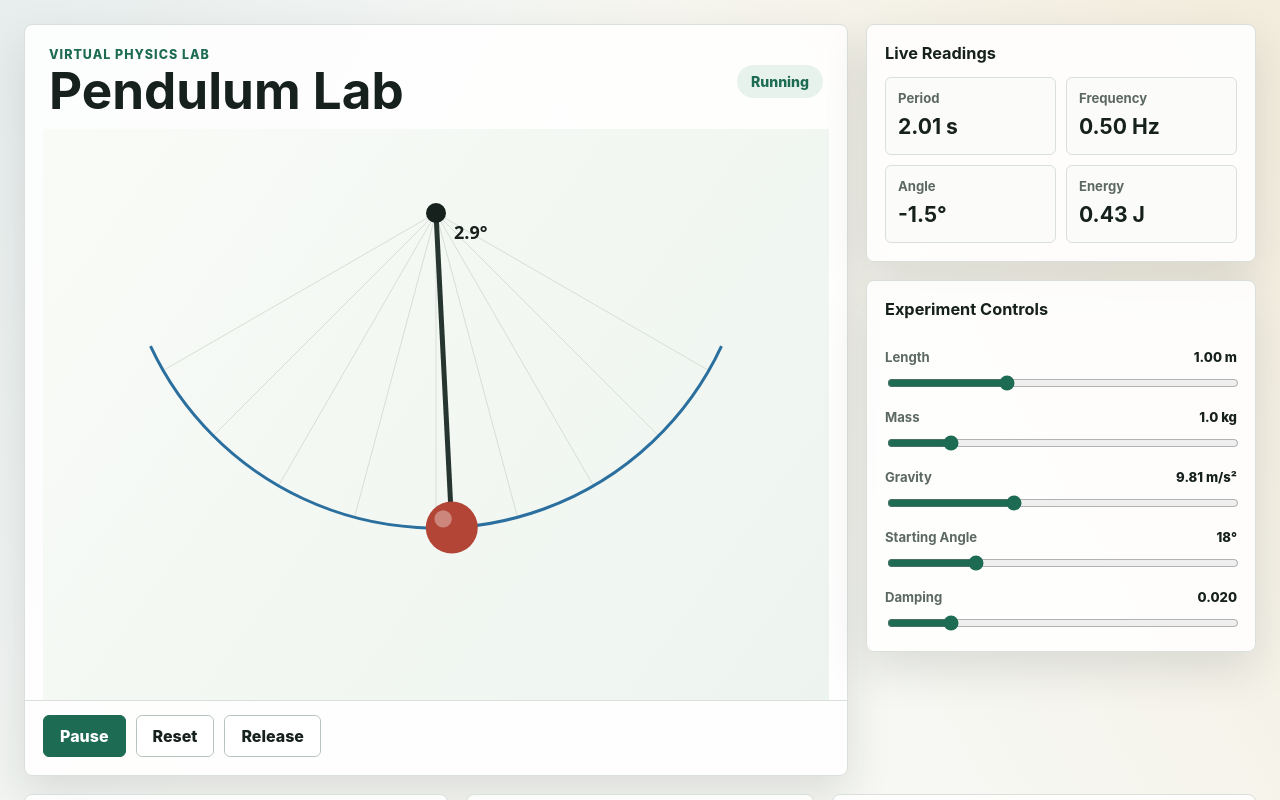
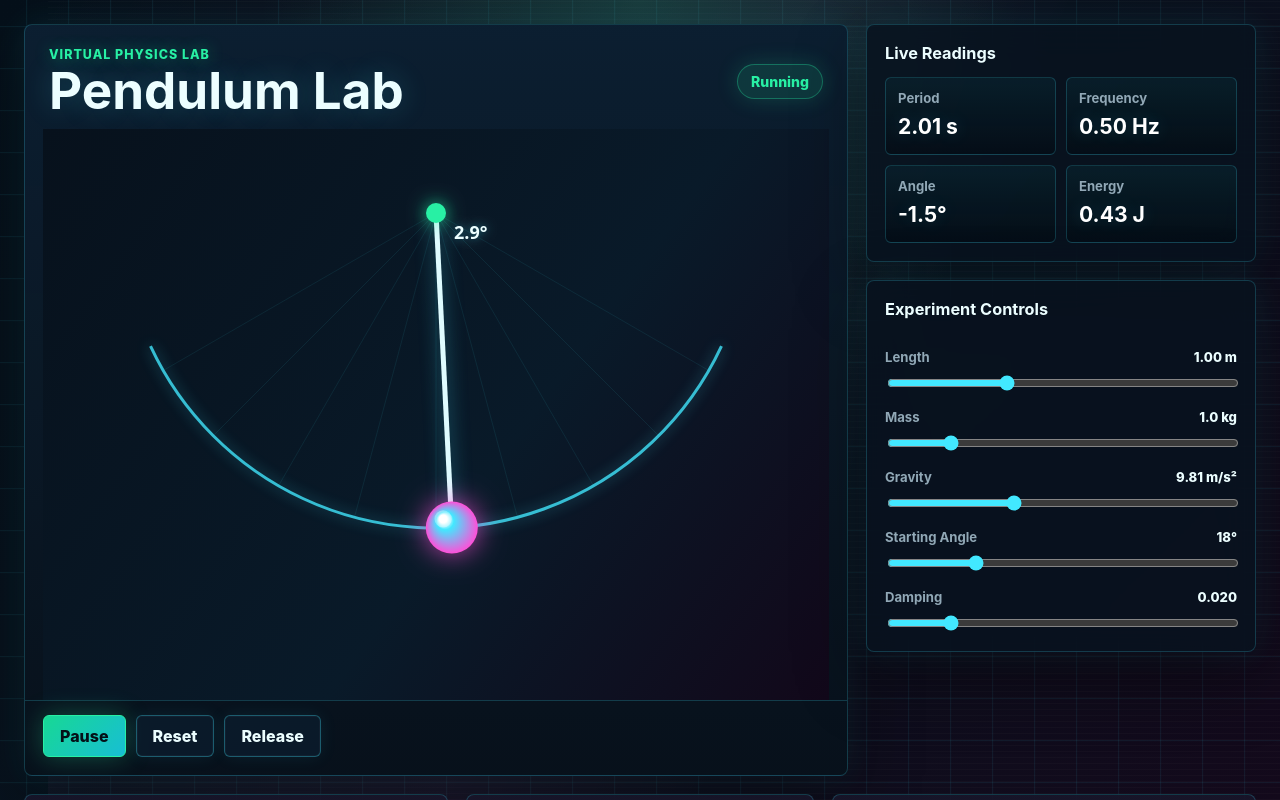
Before and after one commit to keshavsai212/pendulum-experiment, a React (Vite) app: page / in a window 1280 px wide. Shown: the top 800 px of the page. Built offline with nearby package versions, Linux system fonts and the light colour scheme.

Commit message:
Add dark neon pendulum theme

```diff
--- a/src/main.jsx
+++ b/src/main.jsx
@@ -73,12 +73,13 @@ function drawPendulum(ctx, width, height, theta, config) {
   ctx.clearRect(0, 0, width, height);
 
   const gradient = ctx.createLinearGradient(0, 0, width, height);
-  gradient.addColorStop(0, "#f9fbf7");
-  gradient.addColorStop(1, "#edf4ef");
+  gradient.addColorStop(0, "#07111c");
+  gradient.addColorStop(0.58, "#091a29");
+  gradient.addColorStop(1, "#12081a");
   ctx.fillStyle = gradient;
   ctx.fillRect(0, 0, width, height);
 
-  ctx.strokeStyle = "#d8ded8";
+  ctx.strokeStyle = "rgba(66, 232, 255, 0.08)";
   ctx.lineWidth = 1;
   for (let angle = -60; angle <= 60; angle += 15) {
     const rad = degreesToRadians(angle);
@@ -88,45 +89,64 @@ function drawPendulum(ctx, width, height, theta, config) {
     ctx.stroke();
   }
 
-  ctx.strokeStyle = "#2b6f9f";
+  ctx.strokeStyle = "rgba(66, 232, 255, 0.78)";
   ctx.lineWidth = 3;
+  ctx.shadowColor = "rgba(66, 232, 255, 0.55)";
+  ctx.shadowBlur = 14;
   ctx.beginPath();
   ctx.arc(pivot.x, pivot.y, pixelLength, Math.PI / 2 - degreesToRadians(65), Math.PI / 2 + degreesToRadians(65));
   ctx.stroke();
+  ctx.shadowBlur = 0;
 
-  ctx.strokeStyle = "#26352f";
+  ctx.strokeStyle = "#dffcff";
   ctx.lineWidth = 5;
+  ctx.shadowColor = "rgba(66, 232, 255, 0.5)";
+  ctx.shadowBlur = 18;
   ctx.beginPath();
   ctx.moveTo(pivot.x, pivot.y);
   ctx.lineTo(bob.x, bob.y);
   ctx.stroke();
+  ctx.shadowBlur = 0;
 
-  ctx.fillStyle = "#16201c";
+  ctx.fillStyle = "#28f0a4";
+  ctx.shadowColor = "rgba(40, 240, 164, 0.8)";
+  ctx.shadowBlur = 18;
   ctx.beginPath();
   ctx.arc(pivot.x, pivot.y, 10, 0, Math.PI * 2);
   ctx.fill();
+  ctx.shadowBlur = 0;
 
-  ctx.fillStyle = "#b24535";
+  const bobGradient = ctx.createRadialGradient(bob.x - bobRadius / 3, bob.y - bobRadius / 3, 4, bob.x, bob.y, bobRadius);
+  bobGradient.addColorStop(0, "#ffffff");
+  bobGradient.addColorStop(0.22, "#42e8ff");
+  bobGradient.addColorStop(1, "#ff4fd8");
+  ctx.fillStyle = bobGradient;
+  ctx.shadowColor = "rgba(255, 79, 216, 0.75)";
+  ctx.shadowBlur = 28;
   ctx.beginPath();
   ctx.arc(bob.x, bob.y, bobRadius, 0, Math.PI * 2);
   ctx.fill();
+  ctx.shadowBlur = 0;
 
   ctx.fillStyle = "rgba(255, 255, 255, 0.35)";
   ctx.beginPath();
   ctx.arc(bob.x - bobRadius / 3, bob.y - bobRadius / 3, bobRadius / 3, 0, Math.PI * 2);
   ctx.fill();
 
-  ctx.fillStyle = "#16201c";
+  ctx.fillStyle = "#ecfeff";
+  ctx.shadowColor = "rgba(66, 232, 255, 0.45)";
+  ctx.shadowBlur = 10;
   ctx.font = "700 18px system-ui";
   ctx.fillText(`${Math.abs(radiansToDegrees(theta)).toFixed(1)}°`, pivot.x + 18, pivot.y + 26);
+  ctx.shadowBlur = 0;
 }
 
 function drawGraph(ctx, width, height, samples) {
   ctx.clearRect(0, 0, width, height);
-  ctx.fillStyle = "#fbfcf9";
+  ctx.fillStyle = "rgba(4, 12, 20, 0.94)";
   ctx.fillRect(0, 0, width, height);
 
-  ctx.strokeStyle = "#d9dfda";
+  ctx.strokeStyle = "rgba(66, 232, 255, 0.12)";
   ctx.lineWidth = 1;
   for (let i = 1; i < 4; i += 1) {
     const y = (height / 4) * i;
@@ -136,8 +156,10 @@ function drawGraph(ctx, width, height, samples) {
     ctx.stroke();
   }
 
-  ctx.strokeStyle = "#1d6b52";
+  ctx.strokeStyle = "#28f0a4";
   ctx.lineWidth = 3;
+  ctx.shadowColor = "rgba(40, 240, 164, 0.55)";
+  ctx.shadowBlur = 10;
   ctx.beginPath();
   samples.forEach((sample, index) => {
     const x = (index / 159) * width;
@@ -149,8 +171,9 @@ function drawGraph(ctx, width, height, samples) {
     }
   });
   ctx.stroke();
+  ctx.shadowBlur = 0;
 
-  ctx.fillStyle = "#5c6862";
+  ctx.fillStyle = "#91a8b6";
   ctx.font = "700 14px system-ui";
   ctx.fillText("angle over time", 14, 24);
 }
--- a/src/styles.css
+++ b/src/styles.css
@@ -1,11 +1,15 @@
 :root {
-  color-scheme: light;
-  --ink: #16201c;
-  --muted: #5c6862;
-  --line: #d9dfda;
-  --paper: #f7f8f4;
-  --green: #1d6b52;
-  --shadow: 0 18px 45px rgba(23, 35, 30, 0.12);
+  color-scheme: dark;
+  --ink: #ecfeff;
+  --muted: #91a8b6;
+  --line: rgba(67, 229, 255, 0.2);
+  --paper: #061018;
+  --green: #28f0a4;
+  --cyan: #42e8ff;
+  --magenta: #ff4fd8;
+  --panel: rgba(8, 19, 31, 0.82);
+  --panel-strong: rgba(10, 27, 43, 0.92);
+  --shadow: 0 24px 70px rgba(0, 0, 0, 0.42), 0 0 34px rgba(66, 232, 255, 0.1);
 }
 
 * {
@@ -15,12 +19,58 @@
 body {
   margin: 0;
   min-height: 100vh;
-  background:
-    linear-gradient(120deg, rgba(43, 111, 159, 0.08), transparent 35%),
-    linear-gradient(240deg, rgba(212, 151, 47, 0.12), transparent 42%),
-    var(--paper);
+  background: var(--paper);
   color: var(--ink);
   font-family: Inter, ui-sans-serif, system-ui, -apple-system, BlinkMacSystemFont, "Segoe UI", sans-serif;
+  overflow-x: hidden;
+}
+
+body::before,
+body::after {
+  position: fixed;
+  inset: 0;
+  z-index: -1;
+  content: "";
+  pointer-events: none;
+}
+
+body::before {
+  background:
+    linear-gradient(rgba(66, 232, 255, 0.08) 1px, transparent 1px),
+    linear-gradient(90deg, rgba(66, 232, 255, 0.08) 1px, transparent 1px),
+    radial-gradient(ellipse at top, rgba(40, 240, 164, 0.18), transparent 42%),
+    linear-gradient(135deg, #05101a 0%, #08131f 46%, #13091b 100%);
+  background-size: 42px 42px, 42px 42px, 100% 100%, 100% 100%;
+  animation: gridDrift 18s linear infinite;
+}
+
+body::after {
+  background:
+    repeating-linear-gradient(0deg, rgba(255, 255, 255, 0.035) 0 1px, transparent 1px 6px),
+    linear-gradient(115deg, transparent 0%, rgba(255, 79, 216, 0.12) 46%, transparent 62%);
+  mix-blend-mode: screen;
+  opacity: 0.55;
+  animation: scanSweep 8s ease-in-out infinite alternate;
+}
+
+@keyframes gridDrift {
+  from {
+    background-position: 0 0, 0 0, 0 0, 0 0;
+  }
+
+  to {
+    background-position: 42px 84px, 84px 42px, 0 0, 0 0;
+  }
+}
+
+@keyframes scanSweep {
+  from {
+    transform: translateX(-6%);
+  }
+
+  to {
+    transform: translateX(6%);
+  }
 }
 
 button,
@@ -44,13 +94,17 @@ input {
 .sim-panel,
 .side-panel section,
 .learning-band article {
-  background: rgba(255, 255, 255, 0.88);
+  background: var(--panel);
   border: 1px solid var(--line);
   border-radius: 8px;
   box-shadow: var(--shadow);
+  backdrop-filter: blur(18px);
 }
 
 .sim-panel {
+  background:
+    linear-gradient(180deg, rgba(12, 31, 49, 0.95), rgba(7, 16, 26, 0.92)),
+    var(--panel-strong);
   display: flex;
   flex-direction: column;
   min-height: 620px;
@@ -68,6 +122,7 @@ input {
 .eyebrow {
   margin: 0 0 4px;
   color: var(--green);
+  text-shadow: 0 0 16px rgba(40, 240, 164, 0.45);
   font-size: 0.78rem;
   font-weight: 800;
   letter-spacing: 0.08em;
@@ -85,6 +140,7 @@ h1 {
   font-size: clamp(2rem, 4vw, 4.5rem);
   line-height: 0.96;
   letter-spacing: 0;
+  text-shadow: 0 0 28px rgba(66, 232, 255, 0.22);
 }
 
 h2 {
@@ -96,11 +152,13 @@ h2 {
   min-width: 86px;
   padding: 8px 12px;
   border-radius: 999px;
-  background: #e7f2ed;
+  background: rgba(40, 240, 164, 0.12);
+  border: 1px solid rgba(40, 240, 164, 0.32);
   color: var(--green);
   text-align: center;
   font-size: 0.88rem;
   font-weight: 800;
+  box-shadow: 0 0 22px rgba(40, 240, 164, 0.18);
 }
 
 .canvas-wrap {
@@ -129,18 +187,27 @@ canvas {
 button {
   min-height: 42px;
   padding: 0 16px;
-  border: 1px solid #b9c4bd;
+  border: 1px solid rgba(66, 232, 255, 0.32);
   border-radius: 6px;
-  background: #fff;
+  background: rgba(12, 29, 45, 0.78);
   color: var(--ink);
   cursor: pointer;
   font-weight: 800;
+  box-shadow: inset 0 0 0 1px rgba(255, 255, 255, 0.03), 0 0 18px rgba(66, 232, 255, 0.08);
+  transition: border-color 160ms ease, box-shadow 160ms ease, transform 160ms ease;
+}
+
+button:hover {
+  border-color: rgba(66, 232, 255, 0.7);
+  box-shadow: 0 0 22px rgba(66, 232, 255, 0.18);
+  transform: translateY(-1px);
 }
 
 button:first-child {
-  background: var(--green);
+  background: linear-gradient(135deg, #17d894, #18bed4);
   border-color: var(--green);
-  color: #fff;
+  color: #041017;
+  box-shadow: 0 0 26px rgba(40, 240, 164, 0.28);
 }
 
 .side-panel {
@@ -164,7 +231,9 @@ button:first-child {
   padding: 12px;
   border: 1px solid var(--line);
   border-radius: 6px;
-  background: #fbfcf9;
+  background:
+    linear-gradient(180deg, rgba(66, 232, 255, 0.08), transparent),
+    rgba(4, 12, 20, 0.66);
 }
 
 .metric span,
@@ -182,6 +251,8 @@ label span {
   display: block;
   margin-top: 8px;
   font-size: 1.32rem;
+  color: #ffffff;
+  text-shadow: 0 0 18px rgba(66, 232, 255, 0.2);
 }
 
 .controls {
@@ -201,7 +272,7 @@ output {
 
 input[type="range"] {
   width: 100%;
-  accent-color: var(--green);
+  accent-color: var(--cyan);
 }
 
 .learning-band {
@@ -214,6 +285,9 @@ input[type="range"] {
 .learning-band article {
   padding: 20px;
   box-shadow: none;
+  background:
+    linear-gradient(180deg, rgba(255, 79, 216, 0.06), transparent 58%),
+    var(--panel);
 }
 
 .learning-band p,
@@ -231,7 +305,8 @@ input[type="range"] {
   height: 160px;
   border: 1px solid var(--line);
   border-radius: 6px;
-  background: #fbfcf9;
+  background: rgba(4, 12, 20, 0.8);
+  box-shadow: inset 0 0 24px rgba(66, 232, 255, 0.08);
 }
 
 @media (max-width: 980px) {
```
